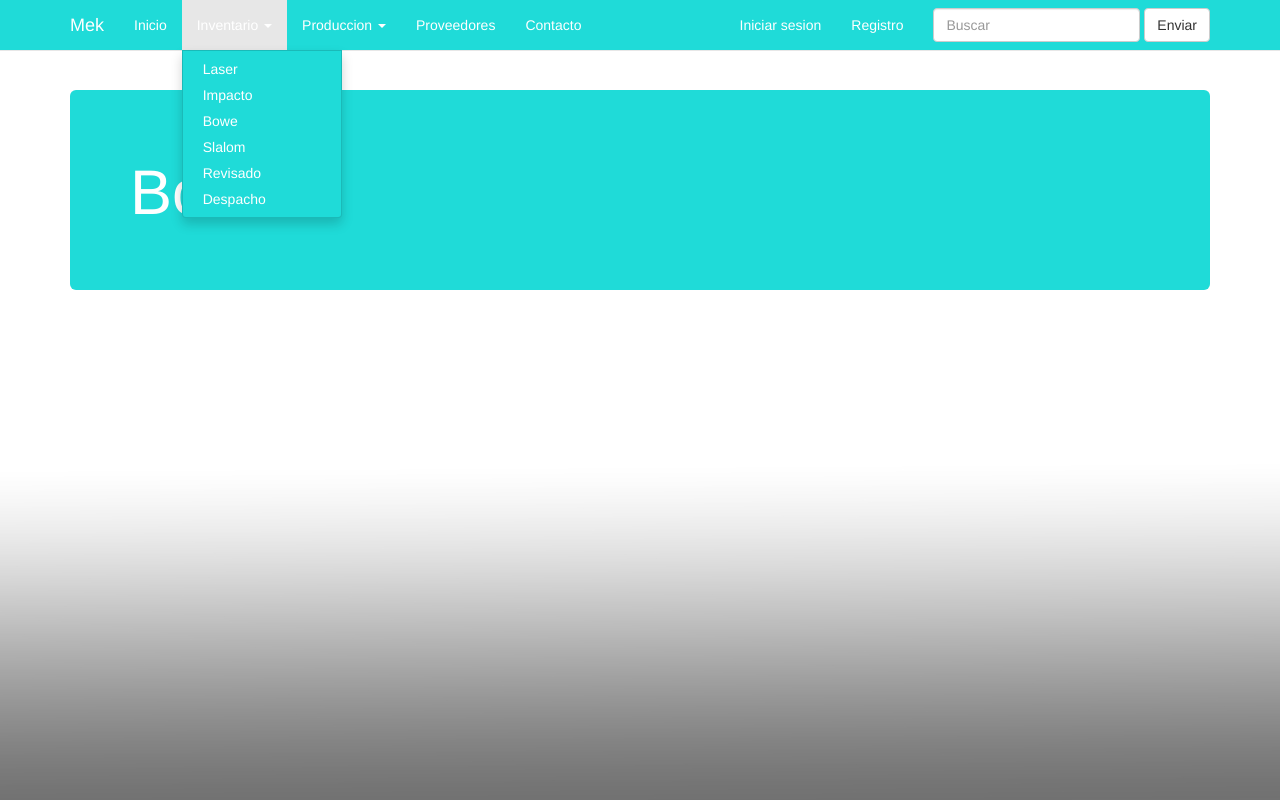
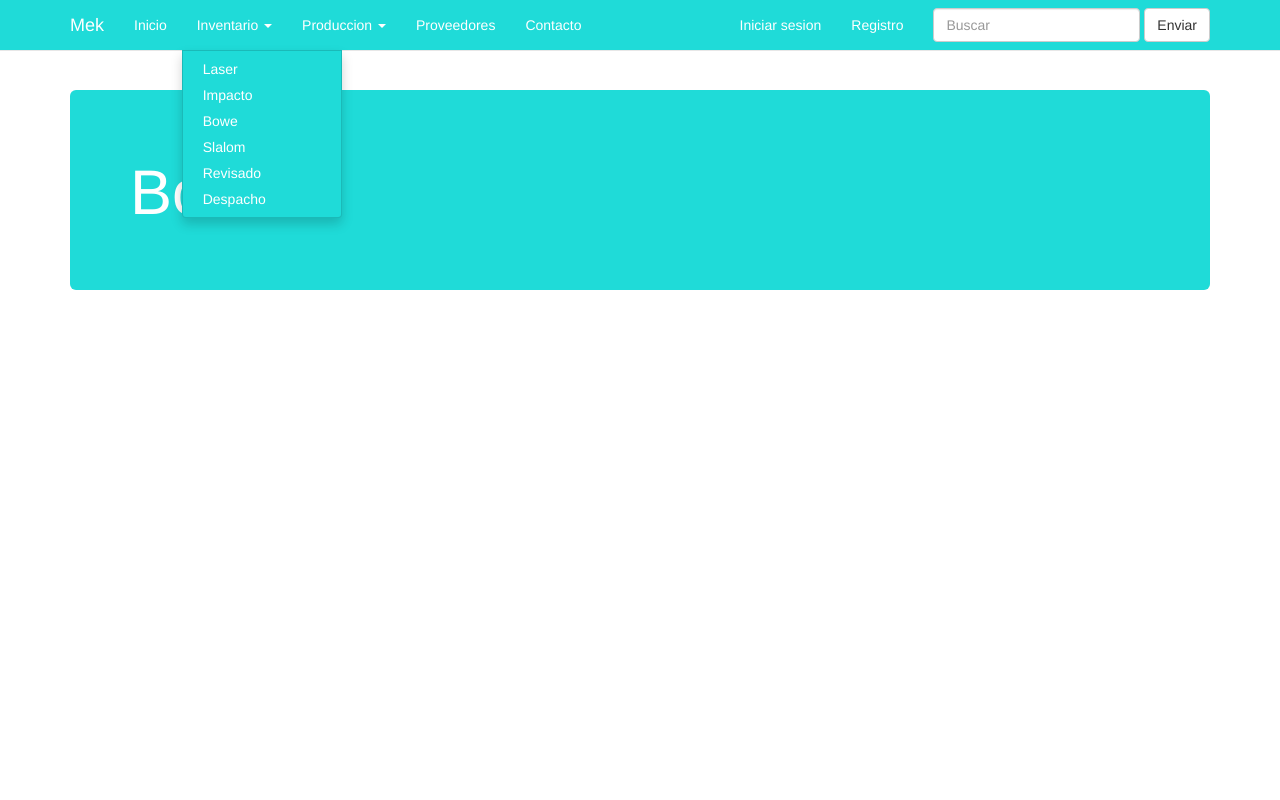
Before and after one commit to Proyectostock/RepoMek, a PHP site: page /bowe.html in a window 1280 px wide, after a click on "Inventario". Run offline with PHP 8.4, Linux system fonts and the light colour scheme.

Commit message:
Menus con colores unificados
Unifique los colores al pasar el mouse y al acceder a los menus

```diff
--- a/css/estilos.css
+++ b/css/estilos.css
@@ -1,8 +1,8 @@
 
-body {
+/*body {
     background-image: url('../img/fondo_plateado.jpg');
 
-}
+}*/
 
 .jumbotron{
     /*Fondo de Jumbotron*/
@@ -31,6 +31,21 @@ body {
     background-color: #1FDBD8;
 }
 
+.dropdown {
+    background-color: #1FDBD8;
+}
+
+.navbar-default .navbar-nav>.open>a, .navbar-default .navbar-nav>.open>a:focus, .navbar-default .navbar-nav>.open>a:hover {
+    color: #555;
+    background-color: #1fdbd8;
+}
+
+.dropdown-toggle {
+    background-color: #1FDBD8;
+}
+
+
+
 .navbar-brand:link, .navbar-brand:visited {
     /*Barra superior link visitado*/
     color: white !important;
@@ -38,7 +53,7 @@ body {
 
 .navbar-brand:hover, .navbar-brand:active {
     /*Al pasar el cursor*/
-    color:#0F02FA !important;
+    color:blue;
 }
 
 /*lo de abajo correponde al texto mek s.a*/
```
